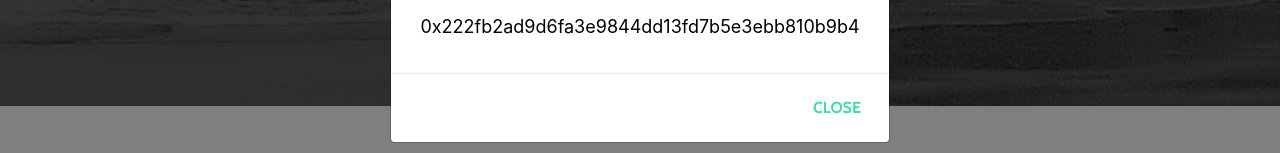
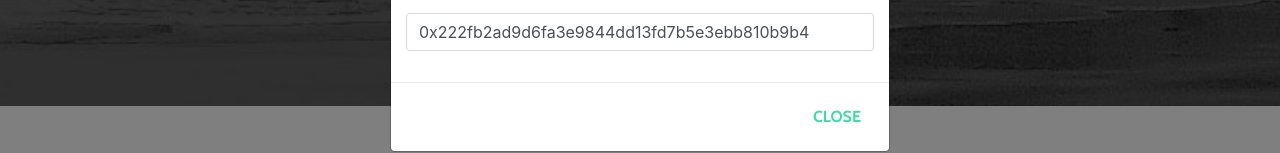
Before and after one commit to nbunruh/eth4houston, a website with bundled scripts: page index.html in a window 1280 px wide. Both pictures are taken after a click on the button "DONATE". Shown: the part 2651-2804 px from the top of the page. Built offline with nearby package versions, Linux system fonts and the light colour scheme.

Commit message:
added input field to index modal for now

```diff
--- a/index.html
+++ b/index.html
@@ -112,7 +112,9 @@
                 <div class="modal-body">
                   <p>You must have an Ethereum wallet (<a href="https://github.com/ethereum/mist" target="_blank">Mist</a> or <a href="https://metamask.io/" target="_blank">MetaMask</a>) to donate. Copy and paste this address into your Ethereum wallet.</p>
                   <p><img src="https://chart.googleapis.com/chart?cht=qr&amp;chs=200x200&amp;chl=0x222fb2ad9d6fa3e9844dd13fd7b5e3ebb810b9b4" id="imgQr" class="chart_img"></p>
-                  <p><span>0x222fb2ad9d6fa3e9844dd13fd7b5e3ebb810b9b4</span></p>
+                  <div class="form-group">
+                      <input class="form-control" value="0x222fb2ad9d6fa3e9844dd13fd7b5e3ebb810b9b4">
+                  </div>
                 </div>
                 <div class="modal-footer">
                   <button type="button" class="btn btn-default" data-dismiss="modal">Close</button>
```
